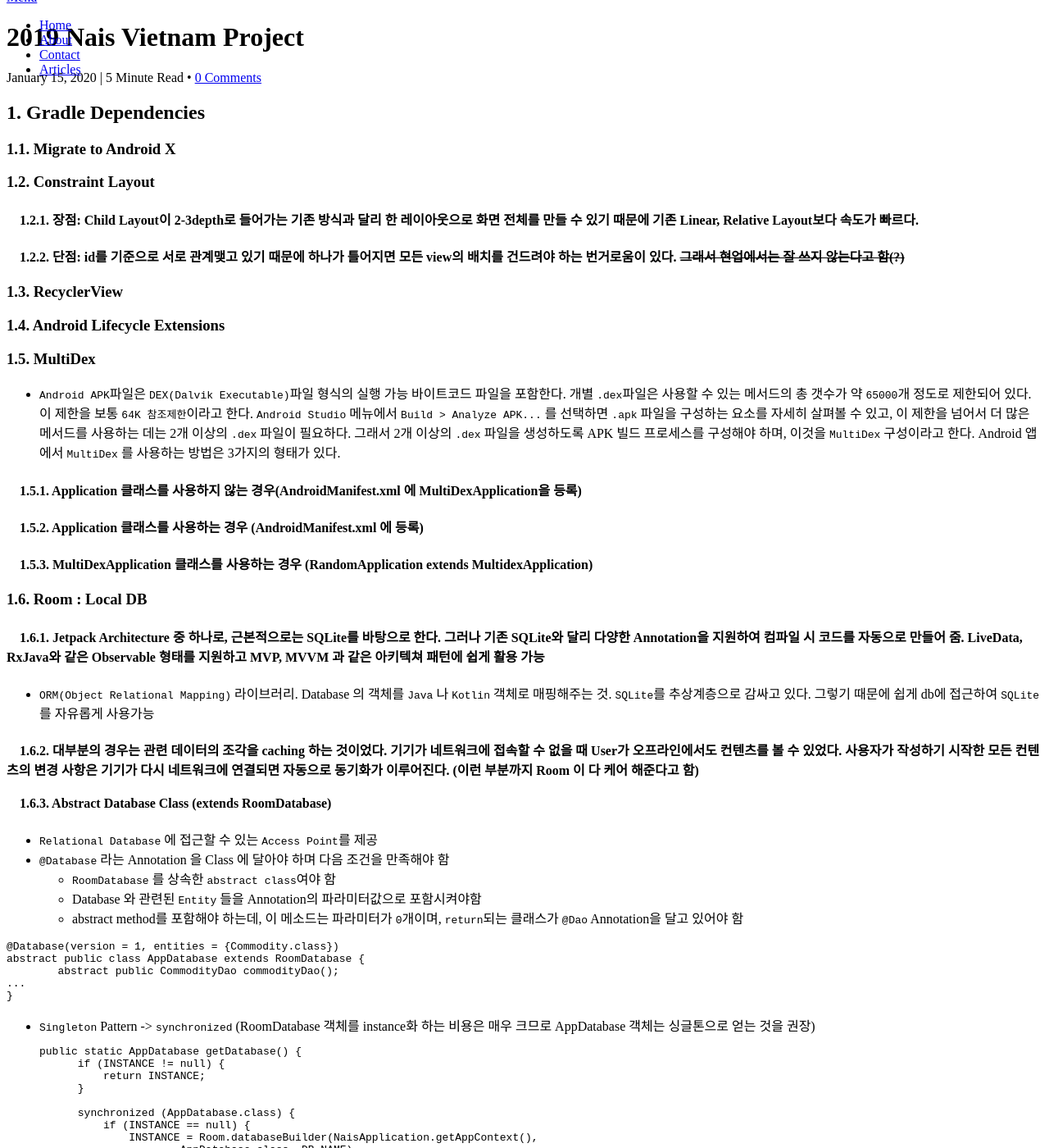
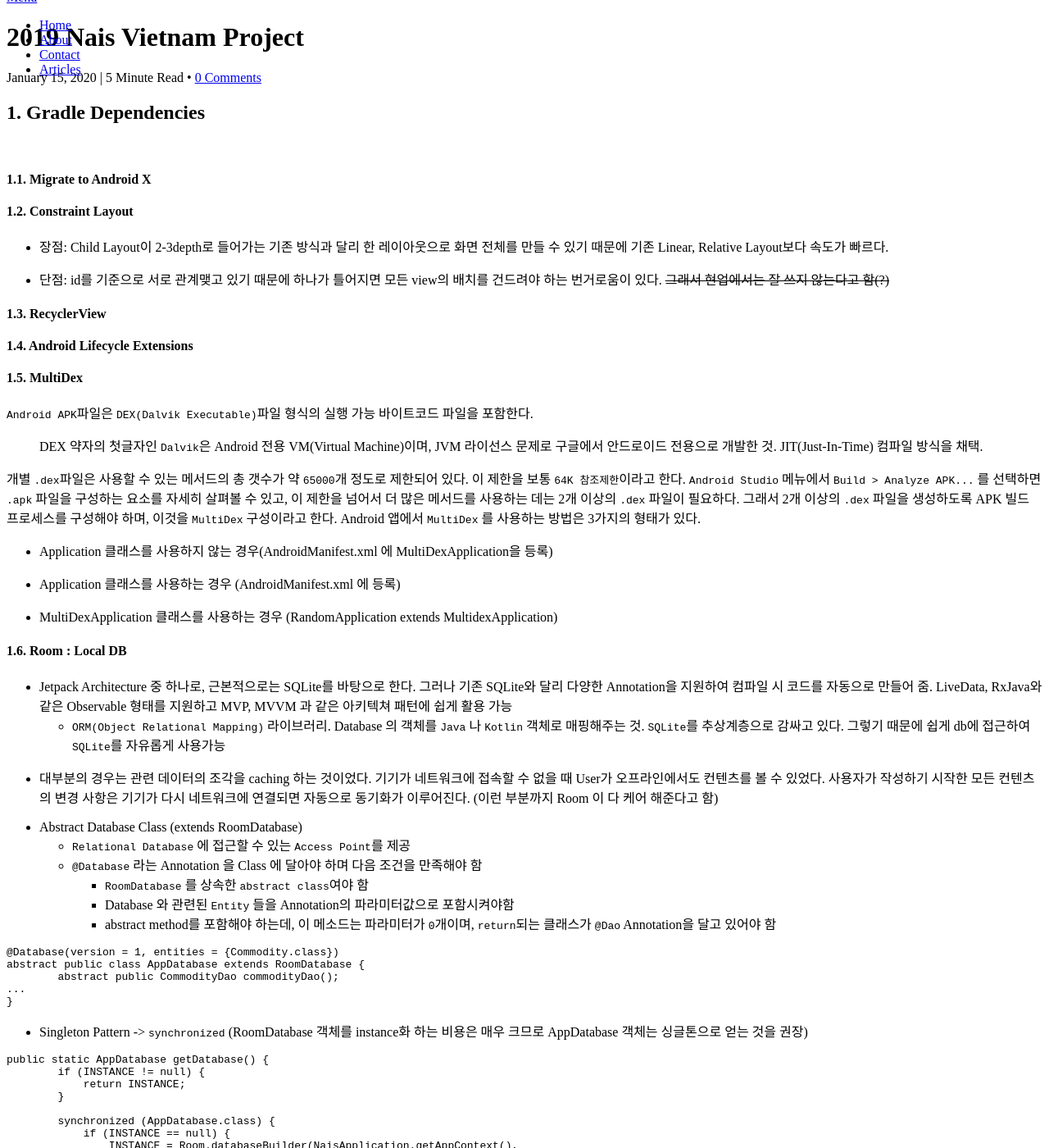
Before and after one commit to jjjlyn/jjjlyn.github.io, a Jekyll site: the page built from _posts/2020-01-13-nais-vietnam-2019.markdown, in a window 1280 px wide and 1400 px high, scrolled down 200 px. Shown: the whole window at 82% size. Built offline with Jekyll 4.4.1, drawn with Linux system fonts in a browser that asks for light colours; nearby versions of some CDN libraries; comment, search, counter and statistics services are not loaded; some of the changed text lies outside the part shown.

Commit message:
CSS 세부 수정3

````diff
--- a/_posts/2020-01-13-nais-vietnam-2019.markdown
+++ b/_posts/2020-01-13-nais-vietnam-2019.markdown
@@ -4,45 +4,47 @@
 date: 2020-01-15
 comments: true
 external-url:
-categories: Mathematics
 ---
 
 ## 1. Gradle Dependencies
+&nbsp;
+#### 1.1. Migrate to Android X
+#### 1.2. Constraint Layout
 
-### 1.1. Migrate to Android X
+- 장점: Child Layout이  2-3depth로 들어가는 기존 방식과 달리 한 레이아웃으로 화면 전체를 만들 수 있기 때문에 기존 Linear, Relative Layout보다 속도가 빠르다.
 
-### 1.2. Constraint Layout
+- 단점: id를 기준으로 서로 관계맺고 있기 때문에 하나가 틀어지면 모든 view의 배치를 건드려야 하는 번거로움이 있다. ~~그래서 현업에서는 잘 쓰지 않는다고 함(?)~~
 
-#### &nbsp;&nbsp;&nbsp;&nbsp;1.2.1. 장점: Child Layout이  2-3depth로 들어가는 기존 방식과 달리 한 레이아웃으로 화면 전체를 만들 수 있기 때문에 기존 Linear, Relative Layout보다 속도가 빠르다.
+#### 1.3. RecyclerView
 
-#### &nbsp;&nbsp;&nbsp;&nbsp;1.2.2. 단점: id를 기준으로 서로 관계맺고 있기 때문에 하나가 틀어지면 모든 view의 배치를 건드려야 하는 번거로움이 있다. ~~그래서 현업에서는 잘 쓰지 않는다고 함(?)~~
+#### 1.4. Android Lifecycle Extensions
 
-### 1.3. RecyclerView
+#### 1.5. MultiDex
+`Android APK`파일은 `DEX(Dalvik Executable)`파일 형식의 실행 가능 바이트코드 파일을 포함한다.
 
-### 1.4. Android Lifecycle Extensions
+> DEX 약자의 첫글자인 `Dalvik`은 Android 전용 VM(Virtual Machine)이며, JVM 라이선스 문제로 구글에서 안드로이드 전용으로 개발한 것. JIT(Just-In-Time) 컴파일 방식을 채택.
 
-### 1.5. MultiDex
-* `Android APK`파일은 `DEX(Dalvik Executable)`파일 형식의 실행 가능 바이트코드 파일을 포함한다. 개별 `.dex`파일은 사용할 수 있는 메서드의 총 갯수가 약 `65000`개 정도로 제한되어 있다. 이 제한을 보통 `64K 참조제한`이라고 한다. `Android Studio` 메뉴에서 `Build > Analyze APK...` 를 선택하면 `.apk` 파일을 구성하는 요소를 자세히 살펴볼 수 있고, 이 제한을 넘어서 더 많은 메서드를 사용하는 데는 2개 이상의 `.dex` 파일이 필요하다. 그래서 2개 이상의 `.dex` 파일을 생성하도록 APK 빌드 프로세스를 구성해야 하며, 이것을 `MultiDex` 구성이라고 한다. Android 앱에서 `MultiDex` 를 사용하는 방법은 3가지의 형태가 있다.
+개별 `.dex`파일은 사용할 수 있는 메서드의 총 갯수가 약 `65000`개 정도로 제한되어 있다. 이 제한을 보통 `64K 참조제한`이라고 한다. `Android Studio` 메뉴에서 `Build > Analyze APK...` 를 선택하면 `.apk` 파일을 구성하는 요소를 자세히 살펴볼 수 있고, 이 제한을 넘어서 더 많은 메서드를 사용하는 데는 2개 이상의 `.dex` 파일이 필요하다. 그래서 2개 이상의 `.dex` 파일을 생성하도록 APK 빌드 프로세스를 구성해야 하며, 이것을 `MultiDex` 구성이라고 한다. Android 앱에서 `MultiDex` 를 사용하는 방법은 3가지의 형태가 있다.
 
-#### &nbsp;&nbsp;&nbsp;&nbsp;1.5.1. Application 클래스를 사용하지 않는 경우(AndroidManifest.xml 에 MultiDexApplication을 등록)
+- Application 클래스를 사용하지 않는 경우(AndroidManifest.xml 에 MultiDexApplication을 등록)
 
-#### &nbsp;&nbsp;&nbsp;&nbsp;1.5.2. Application 클래스를 사용하는 경우 (AndroidManifest.xml 에 <Application> </Application> 등록)
+- Application 클래스를 사용하는 경우 (AndroidManifest.xml 에 <Application> </Application> 등록)
 
-#### &nbsp;&nbsp;&nbsp;&nbsp;1.5.3. MultiDexApplication 클래스를 사용하는 경우 (RandomApplication extends MultidexApplication)
+- MultiDexApplication 클래스를 사용하는 경우 (RandomApplication extends MultidexApplication)
 
-### 1.6. Room : Local DB
+#### 1.6. Room : Local DB
 
-#### &nbsp;&nbsp;&nbsp;&nbsp;1.6.1. Jetpack Architecture 중 하나로, 근본적으로는 SQLite를 바탕으로 한다. 그러나 기존 SQLite와 달리 다양한 Annotation을 지원하여 컴파일 시 코드를 자동으로 만들어 줌. LiveData, RxJava와 같은 Observable 형태를 지원하고 MVP, MVVM 과 같은 아키텍쳐 패턴에 쉽게 활용 가능
-* `ORM(Object Relational Mapping)` 라이브러리. Database 의 객체를 `Java` 나 `Kotlin` 객체로 매핑해주는 것. `SQLite`를 추상계층으로 감싸고 있다. 그렇기 때문에 쉽게 db에 접근하여 `SQLite`를 자유롭게 사용가능
+- Jetpack Architecture 중 하나로, 근본적으로는 SQLite를 바탕으로 한다. 그러나 기존 SQLite와 달리 다양한 Annotation을 지원하여 컴파일 시 코드를 자동으로 만들어 줌. LiveData, RxJava와 같은 Observable 형태를 지원하고 MVP, MVVM 과 같은 아키텍쳐 패턴에 쉽게 활용 가능
+    * `ORM(Object Relational Mapping)` 라이브러리. Database 의 객체를 `Java` 나 `Kotlin` 객체로 매핑해주는 것. `SQLite`를 추상계층으로 감싸고 있다. 그렇기 때문에 쉽게 db에 접근하여 `SQLite`를 자유롭게 사용가능
 
-#### &nbsp;&nbsp;&nbsp;&nbsp;1.6.2. 대부분의 경우는 관련 데이터의 조각을 caching 하는 것이었다. 기기가 네트워크에 접속할 수 없을 때 User가 오프라인에서도 컨텐츠를 볼 수 있었다. 사용자가 작성하기 시작한 모든 컨텐츠의 변경 사항은 기기가 다시 네트워크에 연결되면 자동으로 동기화가 이루어진다. (이런 부분까지 Room 이 다 케어 해준다고 함)
+- 대부분의 경우는 관련 데이터의 조각을 caching 하는 것이었다. 기기가 네트워크에 접속할 수 없을 때 User가 오프라인에서도 컨텐츠를 볼 수 있었다. 사용자가 작성하기 시작한 모든 컨텐츠의 변경 사항은 기기가 다시 네트워크에 연결되면 자동으로 동기화가 이루어진다. (이런 부분까지 Room 이 다 케어 해준다고 함)
 
-#### &nbsp;&nbsp;&nbsp;&nbsp;1.6.3. Abstract Database Class (extends RoomDatabase)
-* `Relational Database` 에 접근할 수 있는 `Access Point`를 제공
-* `@Database` 라는 Annotation 을 Class 에 달아야 하며 다음 조건을 만족해야 함
-	* `RoomDatabase` 를 상속한 `abstract class`여야 함
-	* Database 와 관련된 `Entity` 들을 Annotation의 파라미터값으로 포함시켜야함
-	*  abstract method를 포함해야 하는데, 이 메소드는 파라미터가 `0`개이며, `return`되는 클래스가 `@Dao` Annotation을 달고 있어야 함
+- Abstract Database Class (extends RoomDatabase)
+    - `Relational Database` 에 접근할 수 있는 `Access Point`를 제공
+    - `@Database` 라는 Annotation 을 Class 에 달아야 하며 다음 조건을 만족해야 함
+	    - `RoomDatabase` 를 상속한 `abstract class`여야 함
+	    - Database 와 관련된 `Entity` 들을 Annotation의 파라미터값으로 포함시켜야함
+	    - abstract method를 포함해야 하는데, 이 메소드는 파라미터가 `0`개이며, `return`되는   클래스가 `@Dao` Annotation을 달고 있어야 함
 
 ```java
 @Database(version = 1, entities = {Commodity.class})
@@ -51,7 +53,9 @@
 ...
 }
 ```
-* `Singleton` Pattern -> `synchronized` (RoomDatabase 객체를 instance화 하는 비용은 매우 크므로 AppDatabase 객체는 싱글톤으로 얻는 것을 권장)
+
+- Singleton Pattern -> `synchronized` (RoomDatabase 객체를 instance화 하는 비용은 매우 크므로 AppDatabase 객체는 싱글톤으로 얻는 것을 권장)
+
 ```java
 public static AppDatabase getDatabase() {
         if (INSTANCE != null) {
@@ -71,14 +75,18 @@
         return INSTANCE;
     }
 ```
-* `Entity` : Database Table
+
+- Entity : Database Table
+
 ```java
 @Entity(tableName = "commodities", primaryKeys = {"marketId", "commodityId", "collectDate"})
 public class Commodity {
 ...
 }
 ```
-* `DAO` : Database 에 접속하기 위한 메서드
+
+- DAO : Database 에 접속하기 위한 메서드
+
 ```java
 @Dao
 public abstract class CommodityDao {
@@ -94,39 +102,40 @@
 }
 
 ```
-### 1.7. Retrofit2 + OkHttp3 : enqueue (비동기) / execute (동기) + Asynctask
-### 1.8. WorkManager : Background Notification 처리
-### 1.9. Material Design
-### 1.10. Material Collapsing Toolbar Layout - Support Subtitle
-### 1.11. Otto Bus : Activity, Fragment 간 이벤트가 발생했을 때 동시에 변경된 값을 UI에 반영
-### 1.12. Firebase Analytics
-### 1.13. Firebase Core
-### 1.14. Firebase Crashlytics
-### 1.15. Firebase Message (FCM)
-### 1.16. Glide v4
-### 1.17. Lombok : getter setter 간소화
-### 1.18. Zxing QR Code
-### 1.19. Google Map Service (GMS)
-### 1.20. Dexter : Permission
-### 1.21. Stetho : chrome://inspect/#devices 에서 sharedPreferences 등 Local DB 값, room DB, worker DB 값, 네트워크 상태 등 실시간 확인 가능
-### 1.22. Awesome Validation : 아이디, 패스워드, 이메일 양식 등 Input 값을 조건에 타당한지 검사해주는 라이브러리 (정규표현식)
+
+#### 1.7. Retrofit2 + OkHttp3 : enqueue (비동기) / execute (동기) + Asynctask
+#### 1.8. WorkManager : Background Notification 처리
+#### 1.9. Material Design
+#### 1.10. Material Collapsing Toolbar Layout - Support Subtitle
+#### 1.11. Otto Bus : Activity, Fragment 간 이벤트가 발생했을 때 동시에 변경된 값을 UI에 반영
+#### 1.12. Firebase Analytics
+#### 1.13. Firebase Core
+#### 1.14. Firebase Crashlytics
+#### 1.15. Firebase Message (FCM)
+#### 1.16. Glide v4
+#### 1.17. Lombok : getter setter 간소화
+#### 1.18. Zxing QR Code
+#### 1.19. Google Map Service (GMS)
+#### 1.20. Dexter : Permission
+#### 1.21. Stetho : chrome://inspect/#devices 에서 sharedPreferences 등 Local DB 값, room DB, worker DB 값, 네트워크 상태 등 실시간 확인 가능
+#### 1.22. Awesome Validation : 아이디, 패스워드, 이메일 양식 등 Input 값을 조건에 타당한지 검사해주는 라이브러리 (정규표현식)
 
 ## 2. Gradle Compile Options
-### 2.1. Java v1.8
+#### 2.1. Java v1.8
 
 ## 3. Gradle Apply
-### 3.1. Google Message Services(GMS)
-### 3.2. Kotlin Android Extensions
-### 3.3. Kotlin Binding
+#### 3.1. Google Message Services(GMS)
+#### 3.2. Kotlin Android Extensions
+#### 3.3. Kotlin Binding
 
 ## 4. Gradle Default Config
-### 4.1. targetSdkVersion
+#### 4.1. targetSdkVersion
 * When you upload an APK, it needs to meet Google Play’s target API level requirements. Both new apps and app updates must target at least Android 9 (API level 28).
 
 ## 5. ETC
-### 5.1. Data Binding
-### 5.2. Live Data
-### 5.3. Rx Java는 적용하지 않음
+#### 5.1. Data Binding
+#### 5.2. Live Data
+#### 5.3. Rx Java는 적용하지 않음
 
 ## 6. Reference
 * [MultiDex 사용법](http://sjava.net/2016/12/%EB%A9%80%ED%8B%B0-dex-%EC%82%AC%EC%9A%A9%ED%95%98%EA%B8%B0/)
````
Also changed, not shown: assets/css/style.css (+6 -7 lines).
